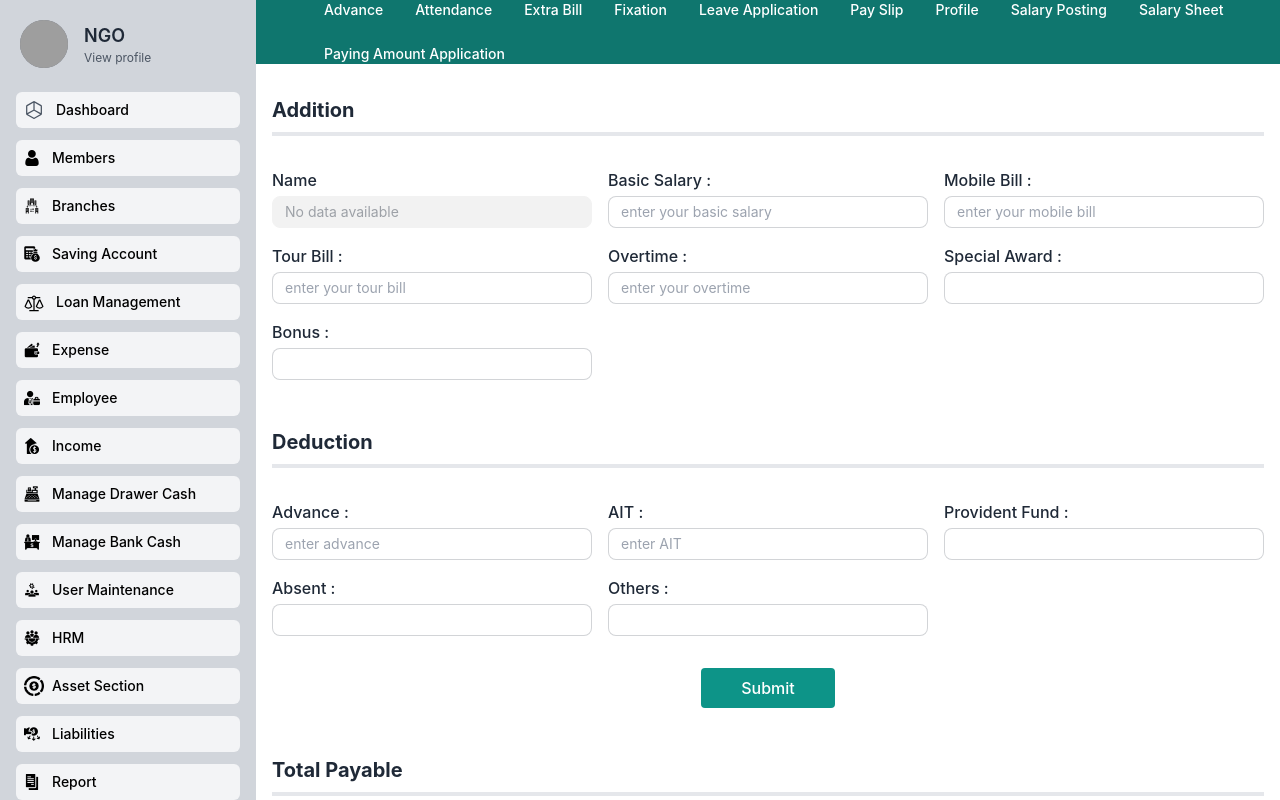
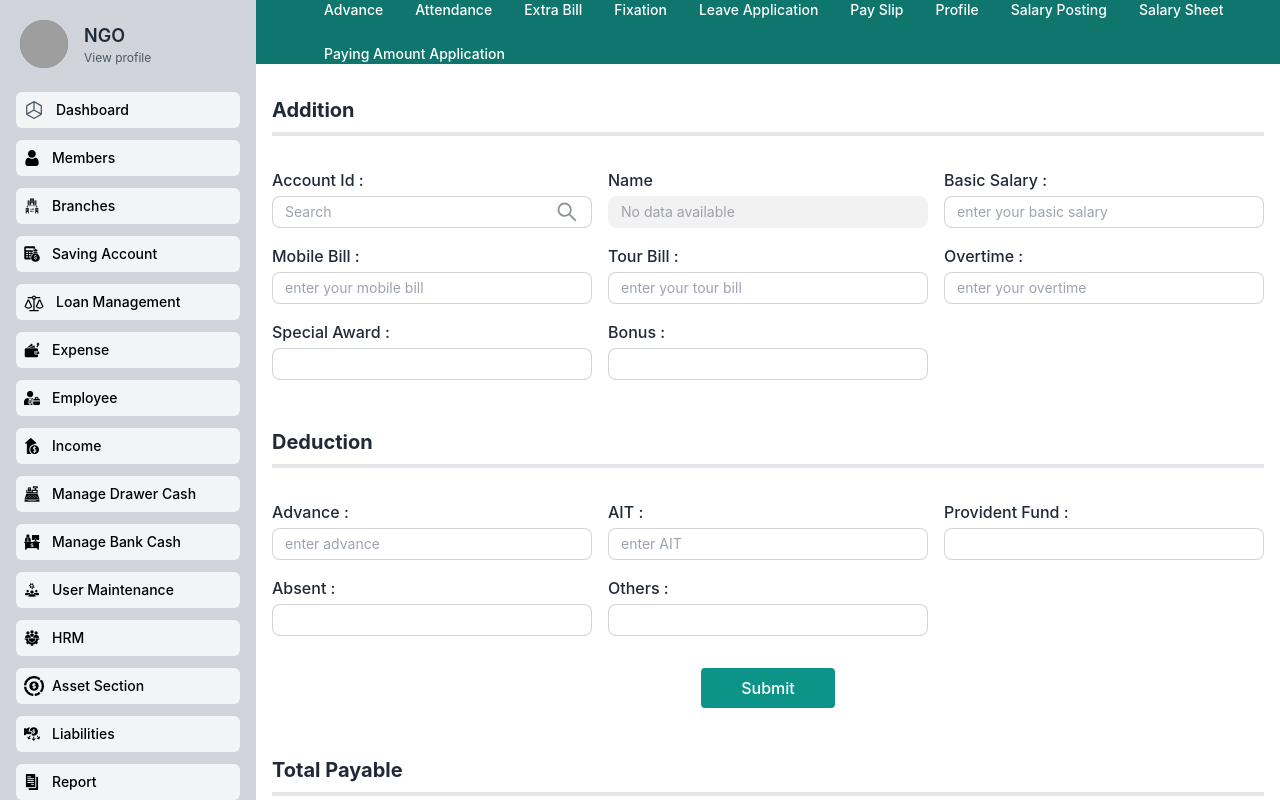
Before and after one commit to MDYeaminIslam/NGO_Project, a React (Vite) app: page /pay_slip in a window 1280 px wide. Built offline with nearby package versions, Linux system fonts and the light colour scheme; grey boxes are pictures that could not be loaded.

Commit message:
updated env

```diff
--- a/src/pages/Assets/Fixed Asset/EditFixedAsset.jsx
+++ b/src/pages/Assets/Fixed Asset/EditFixedAsset.jsx
@@ -41,7 +41,7 @@ const EditFixedAsset = () => {
   const handleChangeDate = (date) => {
     setFormData((prev) => ({
       ...prev,
-      dateOfBirth: new Date(date),
+      date: new Date(date),
     }));
   };
 
--- a/src/pages/HRM/PaySlip.jsx
+++ b/src/pages/HRM/PaySlip.jsx
@@ -130,6 +130,25 @@ const PaySlip = () => {
           </h1>
           <form className="my-8">
             <section className="grid grid-cols-3 max-w-5xl mx-auto gap-4">
+              <div className="flex flex-col gap-1">
+                <label className="font-medium" htmlFor="acc_id">
+                  Account Id :{" "}
+                </label>
+                <label className="input input-sm hover:border-teal-500 input-bordered flex items-center gap-2">
+                  <input
+                    type="text"
+                    id="acc_id"
+                    className="grow  "
+                    placeholder="Search"
+                    onChange={handleSearchUser}
+                  />
+                  {!showLoadingIcon ? (
+                    <IconSearch className="w-6 h-6 opacity-50" />
+                  ) : (
+                    <MoonLoader size={15} />
+                  )}
+                </label>
+              </div>
               <div className="flex flex-col gap-1">
                 <label className="font-medium" htmlFor="phone_number">
                   Name
```
